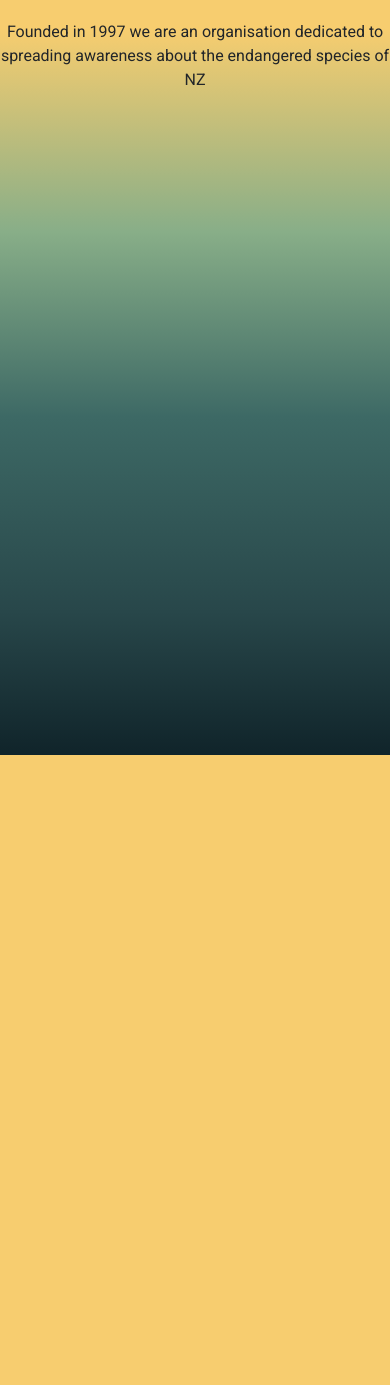
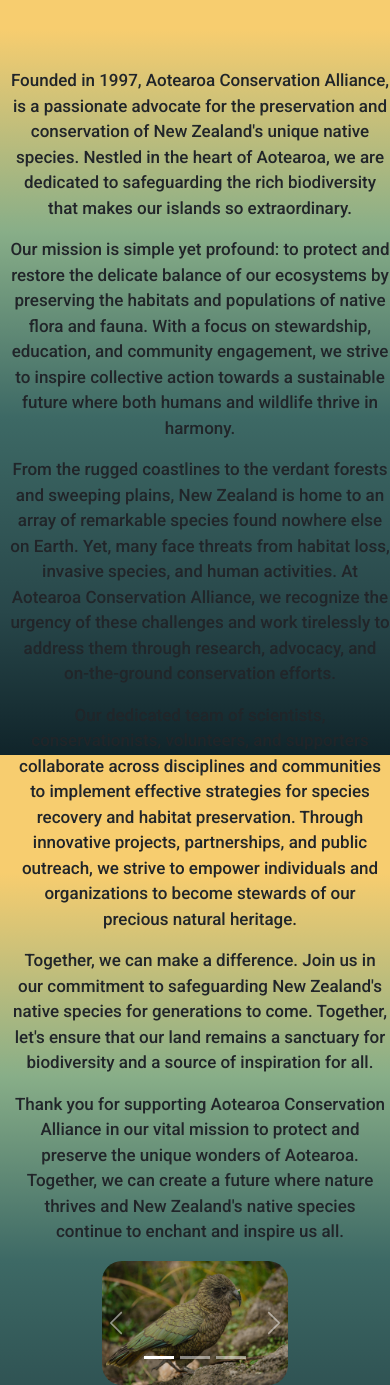
Before and after one commit to Bentheminernz/1.2-Develop-a-digital-technologies-outcome, a Flask app: page /about in a window 390 px wide. Shown: the part 89-1474 px from the top of that part. Before the commit the page ends 844 px from the top of that part, so only its background shows below. Run offline with Flask 3, Linux system fonts and the light colour scheme; the page is wider than the window, and the part outside it is not shown.

Commit message:
About us!

```diff
--- a/main.py
+++ b/main.py
@@ -25,6 +25,9 @@ def tuatara():
 @app.route('/NZsealion')
 def nzsealion():
     return render_template('animals/NZsealion.html')
+@app.route('/test')
+def test():
+    return render_template('carousel.html')
 
 if __name__ == '__main__':
     app.run(debug=True)
--- a/static/css/styles.css
+++ b/static/css/styles.css
@@ -44,6 +45,14 @@ header {
     align-items: center;
 }
 
-a {
-    text-decoration: none;
+.carousel {
+    width: 70% !important;
+    height: 70% !important;
+    margin: auto !important
 }
+
+.about-us {
+    font-size: 17px !important;
+    padding-left: 10px;
+    font-weight: 500;
+}
--- a/templates/about.html
+++ b/templates/about.html
@@ -13,6 +13,19 @@
     <header>
         <h1>About us!</h1>
     </header>
-    <p>Founded in 1997 we are an organisation dedicated to spreading awareness about the endangered species of NZ</p>
+    <br><br>
+    <div class="row">
+        <div class="col-lg">
+            <p class="about-us">Founded in 1997, Aotearoa Conservation Alliance, is a passionate advocate for the preservation and conservation of New Zealand's unique native species. Nestled in the heart of Aotearoa, we are dedicated to safeguarding the rich biodiversity that makes our islands so extraordinary.</p>
+            <p class="about-us">Our mission is simple yet profound: to protect and restore the delicate balance of our ecosystems by preserving the habitats and populations of native flora and fauna. With a focus on stewardship, education, and community engagement, we strive to inspire collective action towards a sustainable future where both humans and wildlife thrive in harmony.</p>
+            <p class="about-us">From the rugged coastlines to the verdant forests and sweeping plains, New Zealand is home to an array of remarkable species found nowhere else on Earth. Yet, many face threats from habitat loss, invasive species, and human activities. At Aotearoa Conservation Alliance, we recognize the urgency of these challenges and work tirelessly to address them through research, advocacy, and on-the-ground conservation efforts.</p>
+            <p class="about-us">Our dedicated team of scientists, conservationists, volunteers, and supporters collaborate across disciplines and communities to implement effective strategies for species recovery and habitat preservation. Through innovative projects, partnerships, and public outreach, we strive to empower individuals and organizations to become stewards of our precious natural heritage.</p>
+            <p class="about-us">Together, we can make a difference. Join us in our commitment to safeguarding New Zealand's native species for generations to come. Together, let's ensure that our land remains a sanctuary for biodiversity and a source of inspiration for all.</p>
+            <p class="about-us">Thank you for supporting Aotearoa Conservation Alliance in our vital mission to protect and preserve the unique wonders of Aotearoa. Together, we can create a future where nature thrives and New Zealand's native species continue to enchant and inspire us all.</p>
+        </div>
+        <div class="col-lg carousel">
+            {% include 'carousel.html' %}
+        </div>
+    </div>
 </body>
 </html>
--- /dev/null
+++ b/templates/carousel.html
@@ -0,0 +1,50 @@
+<!DOCTYPE html>
+<html lang="en">
+<head>
+    <meta charset="UTF-8">
+    <meta name="viewport" content="width=device-width, initial-scale=1.0">
+    <link href="https://cdn.jsdelivr.net/npm/bootstrap@5.3.3/dist/css/bootstrap.min.css" rel="stylesheet" integrity="sha384-QWTKZyjpPEjISv5WaRU9OFeRpok6YctnYmDr5pNlyT2bRjXh0JMhjY6hW+ALEwIH" crossorigin="anonymous">
+    <script src="https://cdn.jsdelivr.net/npm/bootstrap@5.3.3/dist/js/bootstrap.bundle.min.js" integrity="sha384-YvpcrYf0tY3lHB60NNkmXc5s9fDVZLESaAA55NDzOxhy9GkcIdslK1eN7N6jIeHz" crossorigin="anonymous"></script>
+    <link rel="stylesheet" href="{{ url_for('static', filename='css/styles.css')}}">
+</head>
+<body>
+    <div id="carouselExampleCaptions" class="carousel slide">
+        <div class="carousel-indicators">
+          <button type="button" data-bs-target="#carouselExampleCaptions" data-bs-slide-to="0" class="active" aria-current="true" aria-label="Slide 1"></button>
+          <button type="button" data-bs-target="#carouselExampleCaptions" data-bs-slide-to="1" aria-label="Slide 2"></button>
+          <button type="button" data-bs-target="#carouselExampleCaptions" data-bs-slide-to="2" aria-label="Slide 3"></button>
+        </div>
+        <div class="carousel-inner">
+          <div class="carousel-item active">
+            <img src="{{url_for('static', filename='imgs/kea.jpg')}}" class="d-block w-100" alt="...">
+            <div class="carousel-caption d-none d-md-block">
+              <h5>Kiwis</h5>
+              <p>Some representative placeholder content for the first slide.</p>
+            </div>
+          </div>
+          <div class="carousel-item">
+            <img src="{{url_for('static', filename='imgs/kea.jpg')}}" class="d-block w-100" alt="...">
+            <div class="carousel-caption d-none d-md-block">
+              <h5>Second slide label</h5>
+              <p>Some representative placeholder content for the second slide.</p>
+            </div>
+          </div>
+          <div class="carousel-item">
+            <img src="{{url_for('static', filename='imgs/kea.jpg')}}" class="d-block w-100" alt="...">
+            <div class="carousel-caption d-none d-md-block">
+              <h5>Third slide label</h5>
+              <p>Some representative placeholder content for the third slide.</p>
+            </div>
+          </div>
+        </div>
+        <button class="carousel-control-prev" type="button" data-bs-target="#carouselExampleCaptions" data-bs-slide="prev">
+          <span class="carousel-control-prev-icon" aria-hidden="true"></span>
+          <span class="visually-hidden">Previous</span>
+        </button>
+        <button class="carousel-control-next" type="button" data-bs-target="#carouselExampleCaptions" data-bs-slide="next">
+          <span class="carousel-control-next-icon" aria-hidden="true"></span>
+          <span class="visually-hidden">Next</span>
+        </button>
+      </div>
+</body>
+</html>
--- a/templates/index.html
+++ b/templates/index.html
@@ -12,7 +12,7 @@
     {% include 'nav.html' %}
     <div class="container">
         <header>
-            <h1>Endangered NZ Species</h1>
+            <h1>Aotearoa Conservation Alliance</h1>
         </header>
         <div class="row">
             <div class="col-md-6">
--- a/templates/nav.html
+++ b/templates/nav.html
@@ -18,6 +18,7 @@
               <a class="nav-link" href="{{url_for('kea')}}">Kea</a>
               <a class="nav-link" href="{{url_for('tuatara')}}">Tuatara</a>
               <a class="nav-link" href="{{url_for('nzsealion')}}">NZ Sea Lion</a>
+              <a class="nav-link" href="{{url_for('test')}}">Test</a>
             </div>
           </div>
         </div>
```
Also changed, not shown: other parts of static/css/styles.css (+1 -0 lines).
